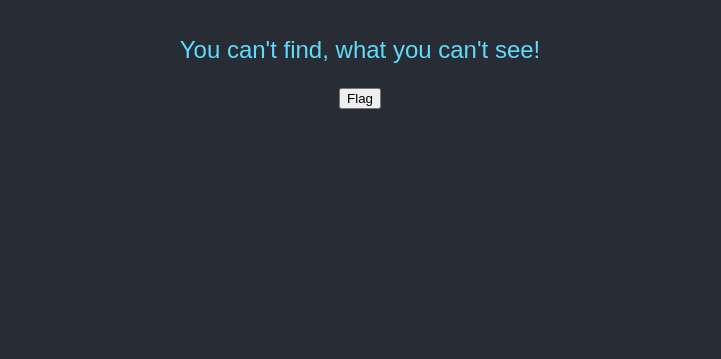
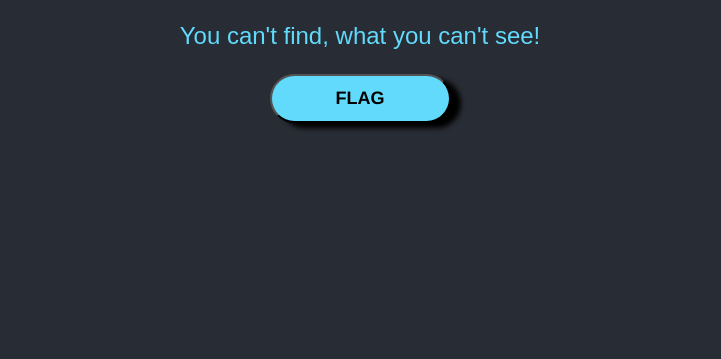
Before and after one commit to BlackTigerQ8/behind-the-door, a website: page index.html in a window 1280 px wide. Shown: the part 457-816 px from the top of the page, without its empty margins (280-1001 px from the left). Drawn offline with Linux system fonts and the light colour scheme.

Commit message:
Challenge Completed!

```diff
--- a/styles.css
+++ b/styles.css
@@ -18,3 +18,21 @@ h1 {
 p {
   font-size: 1.5rem;
 }
+
+button {
+  padding: 0.75rem 4rem;
+  font-weight: bold;
+  font-size: 18px;
+  text-transform: uppercase;
+  font-family: "Franklin Gothic Medium", "Arial Narrow", Arial, sans-serif;
+  background: #61dafb;
+  color: #000;
+  border-radius: 25px;
+  box-shadow: 10px 5px 5px black;
+}
+
+button:hover {
+  background-color: antiquewhite;
+  transform: scale(1.1);
+  transition: ease-in-out 0.25s;
+}
```
